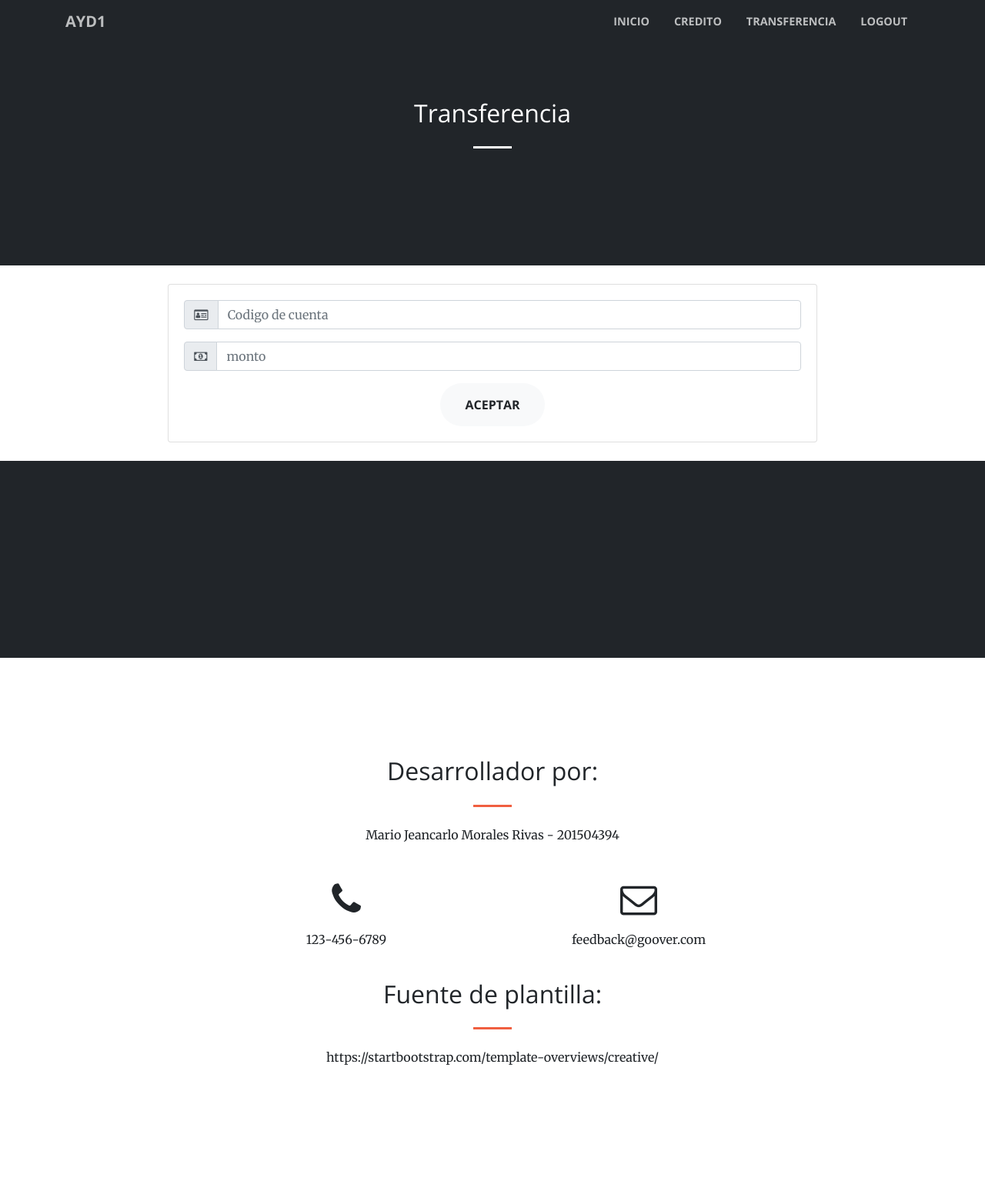
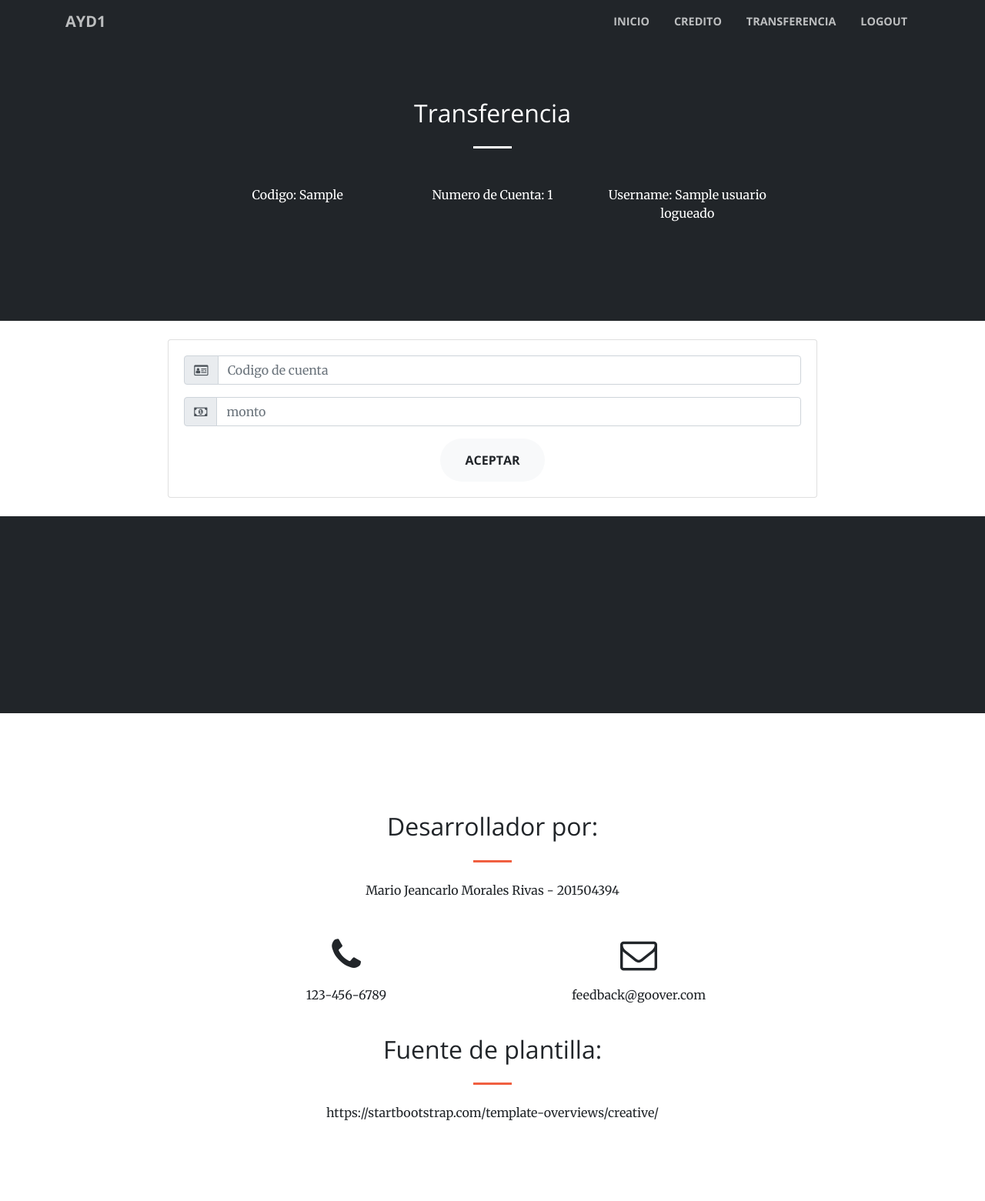
Before and after one commit to neftdev/sistema-bancario, a Django app: template sistema_bancario/templates/user/transferencia.html in a window 1280 px wide. Shown: the top 1561 px of the page at 77% size. Before the commit the page ends 1384 px from the top, so only its background shows below. Run offline with Django 3.2, Linux system fonts and the light colour scheme; the template is opened without the code that fills it: most values are stand-ins (such as "Sample title", 1, 10 or a date in 2020); some libraries are stand-ins or nearby versions.

Commit message:
se agrego datos de usuario - 201504420

```diff
--- a/sistema_bancario/sistema_bancario/settings.py
+++ b/sistema_bancario/sistema_bancario/settings.py
@@ -63,6 +63,7 @@ TEMPLATES = [
                 'django.template.context_processors.request',
                 'django.contrib.auth.context_processors.auth',
                 'django.contrib.messages.context_processors.messages',
+                'apps_.usuario.context.usuarioLogueado',
             ],
         },
     },
--- a/sistema_bancario/templates/user/credito.html
+++ b/sistema_bancario/templates/user/credito.html
@@ -25,6 +25,12 @@
       <div class="col-lg-8 mx-auto text-center">
         <h2 class="section-heading text-white">Peticion de Credito</h2>
         <hr class="light my-4">
+        </br>
+        <div class="row">
+          <div class="col">Codigo: {{usuario_logueado.cod_usuario}}</div>
+          <div class="col">Numero de Cuenta: {{usuario_logueado.num_cuenta}}</div>
+          <div class="col">Username: {{usuario_logueado.nick_name}}</div>
+        </div>
       </div>
     </div>
   </div>
--- a/sistema_bancario/templates/user/transferencia.html
+++ b/sistema_bancario/templates/user/transferencia.html
@@ -25,6 +25,12 @@
       <div class="col-lg-8 mx-auto text-center">
         <h2 class="section-heading text-white">Transferencia</h2>
         <hr class="light my-4">
+        </br>
+        <div class="row">
+          <div class="col">Codigo: {{usuario_logueado.cod_usuario}}</div>
+          <div class="col">Numero de Cuenta: {{usuario_logueado.num_cuenta}}</div>
+          <div class="col">Username: {{usuario_logueado.nick_name}}</div>
+        </div>
       </div>
     </div>
   </div>
```
Also changed, not shown: sistema_bancario/apps_/usuario/context.py (added, +9 -0 lines), sistema_bancario/apps_/usuario/views.py (line endings or trailing spaces).
